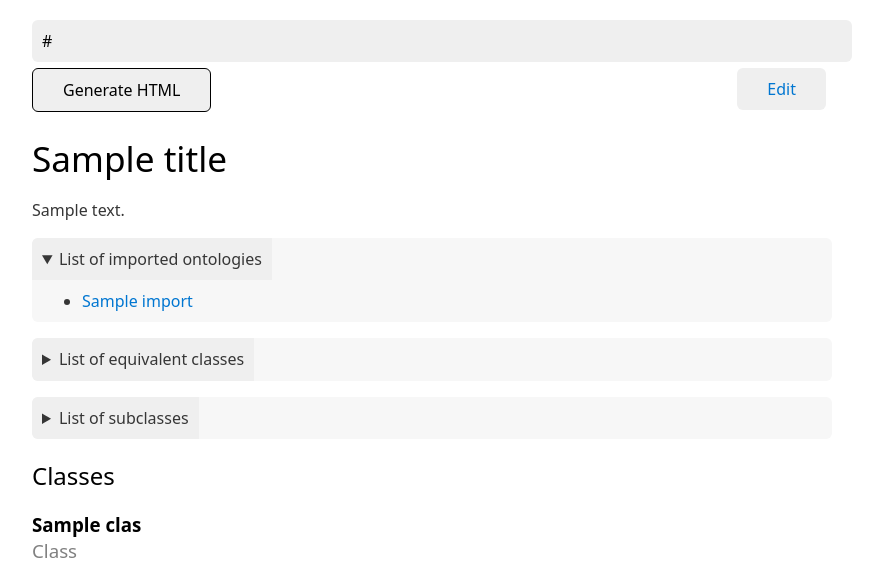
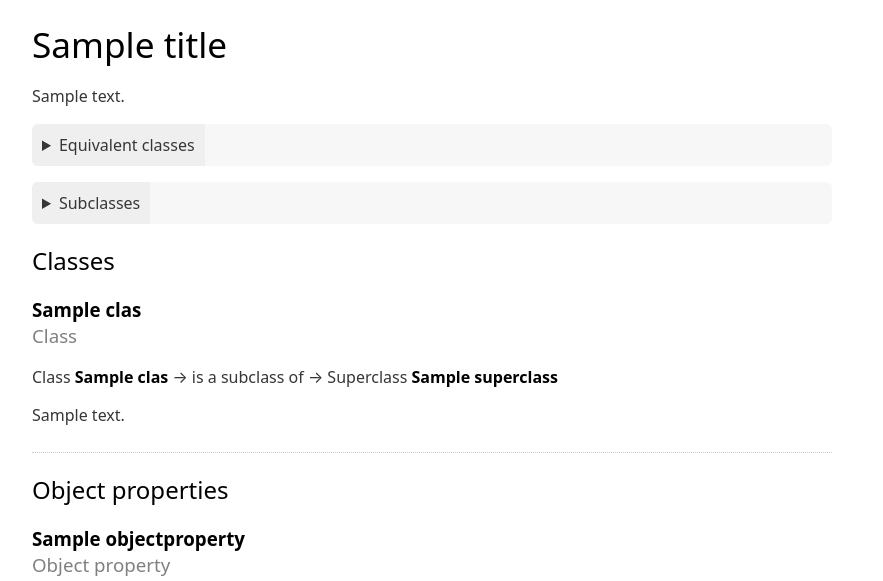
Before and after one commit to robertbrook/ttl2html, a Flask app: template templates/index.html in a window 1280 px wide. Shown: the top 581 px of the page, without its empty margins (208-1091 px from the left). Run offline with Flask 2, Linux system fonts and the light colour scheme; the template is opened without the code that fills it: most values are stand-ins (such as "Sample title", 1, 10 or a date in 2020); parts of the project's set-up code (start-up, migrations or seed data) failed here and were passed over.

Commit message:
Trying to filter out empty graphs

```diff
--- a/app.py
+++ b/app.py
@@ -105,7 +105,8 @@ def index():
 	root_url=root_url,
 	imports=g.triples((None, OWL.imports, None)),
 	equivalentClasses=g.triples((None, OWL.equivalentClass, None)),
-	subClasses=g.triples((None, RDFS.subClassOf, None))
+	subClasses=g.triples((None, RDFS.subClassOf, None)),
+	importsum=sum(1 for _ in g.triples((None, OWL.imports, None)))
 	)
 
 if __name__ == "__main__":
--- a/templates/index.html
+++ b/templates/index.html
@@ -32,6 +32,7 @@
  -->
 
 
+<!--
 <p>
       <form action="/" class="local">
       <input type="text" name="ttlurl" value="{{ ttlurl }}">
@@ -39,6 +40,7 @@
       <button id="edit"><a href="javascript:document.body.contentEditable='true';">Edit</a></button>
       </form>
 </p>
+ -->
 
 {% with messages = get_flashed_messages() %}
          {% if messages %}
@@ -60,12 +62,13 @@
 <p id="description">{{ description }}</p>
 {% endif %}
 
-{% if imports %}
+{% if importsum > 0 %}
+
 <section id="imports">
 
 <details open>
 
- <summary>List of imported ontologies</summary>
+ <summary>Imported ontologies</summary>
 
 <ul>
 {% for import in imports|sort %}
@@ -81,10 +84,11 @@
 {% endif %}
 
 {% if equivalentClasses %}
+
 <section id="equivalentclasses">
 <details>
 
- <summary>List of equivalent classes</summary>
+ <summary>Equivalent classes</summary>
 {% for equivalentClass in equivalentClasses|sort %}
 <p>
 <b>{{ equivalentClass.0.split('/')[4:][0] }}: {{ equivalentClass.0.split('/')[4:][1] }}</b>
@@ -101,7 +105,7 @@
 
 <details>
 
- <summary>List of subclasses</summary>
+ <summary>Subclasses</summary>
 {% for subClass in subClasses|sort %}
 <p>
 <b>{{ subClass.0.split('/')[4:][0] }}: {{ subClass.0.split('/')[4:][1] }}</b>
```
